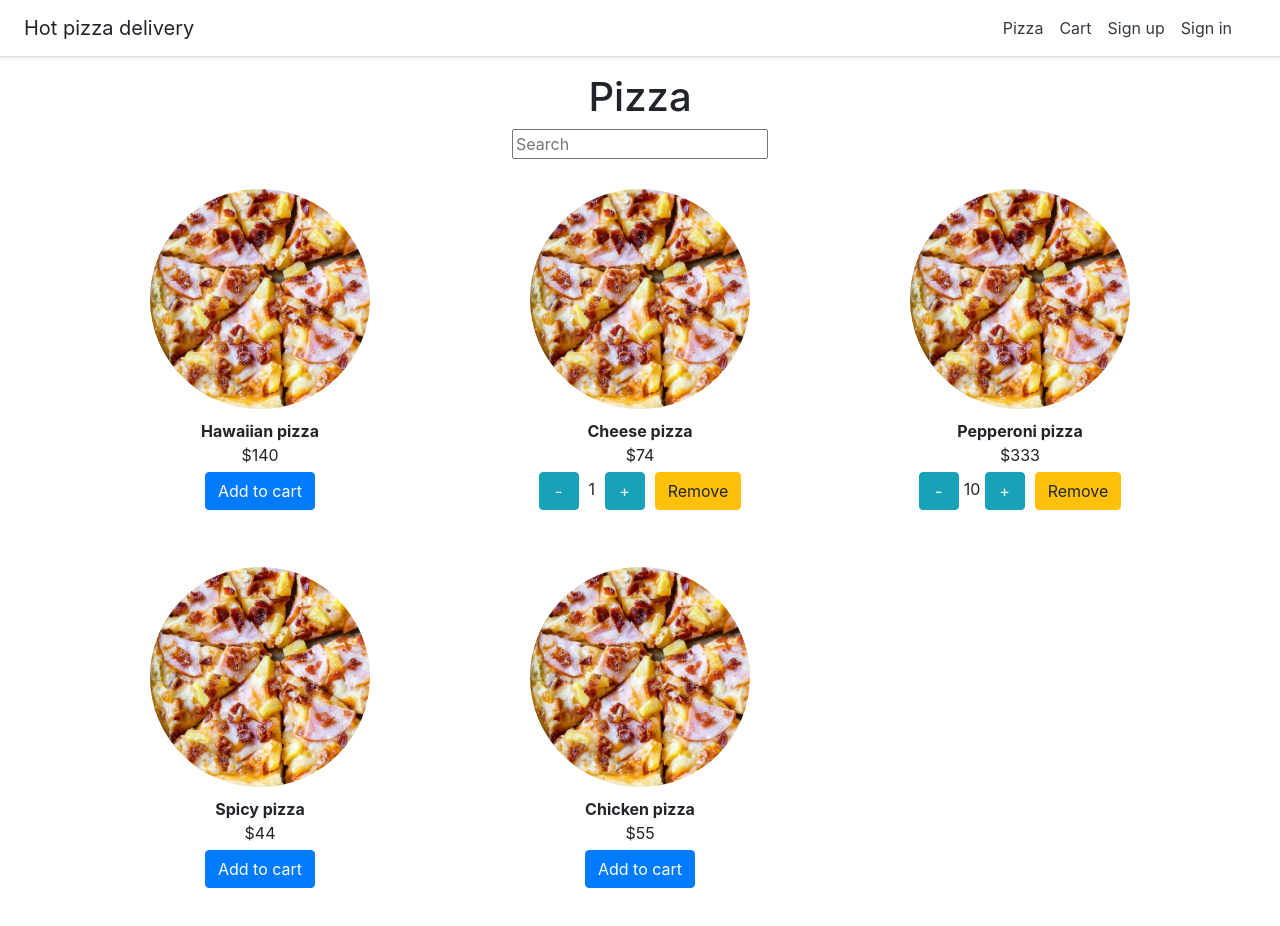
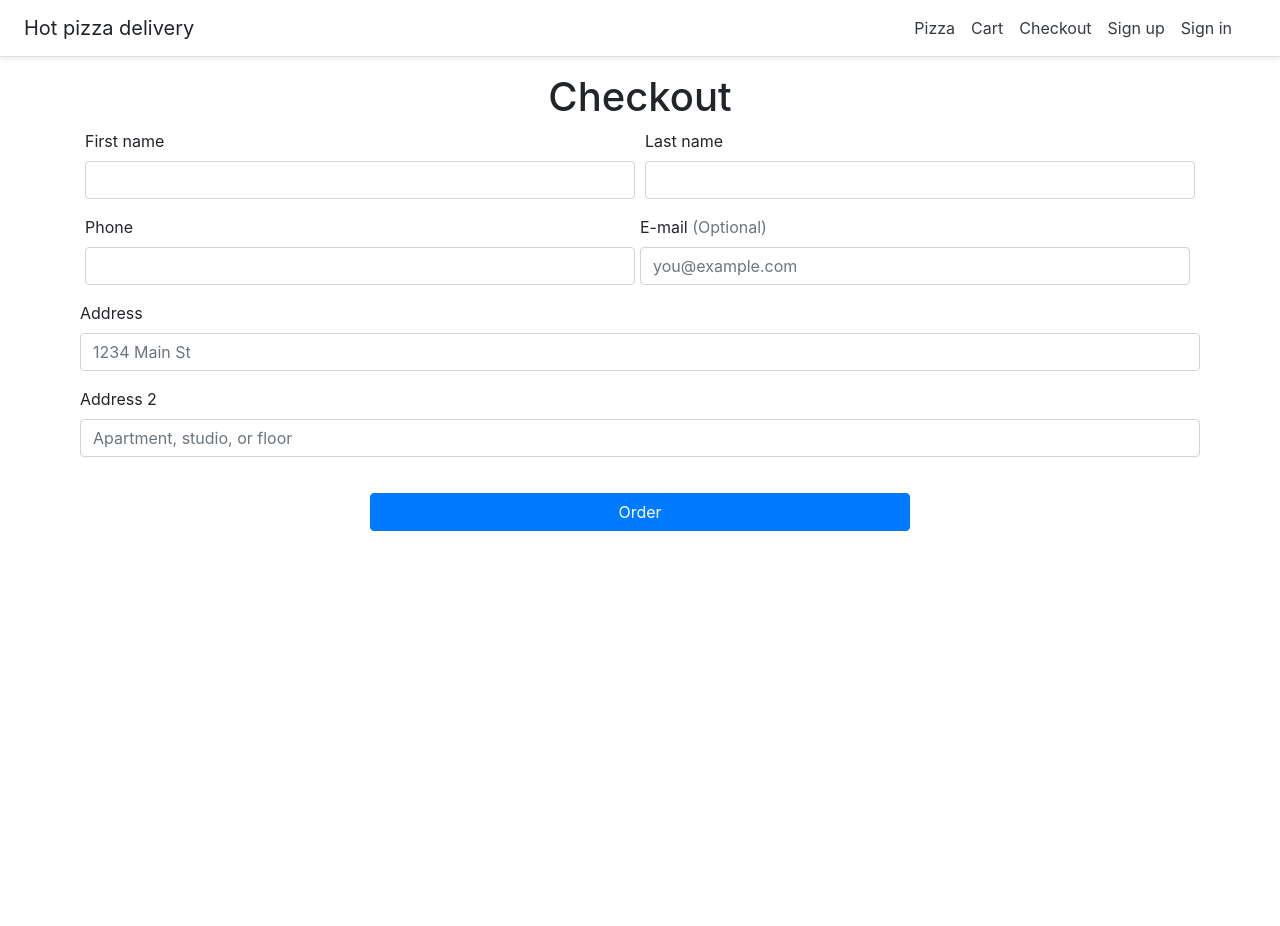
Before and after one commit to AlbertIlyasov/reactjs-pizza, a React (Create React App) app: page /checkout in a window 1280 px wide. Before the commit this address led to /catalog. Shown: the top 926 px of the page. After the commit the page ends 800 px from the top, so only its background shows below. Built offline with nearby package versions, Linux system fonts and the light colour scheme.

Commit message:
Add checkout wo sending an order

```diff
--- a/src/App.js
+++ b/src/App.js
@@ -17,7 +17,8 @@ export default () => {
   const cart = JSON.parse(localStorage.getItem(cartStorageName)) || []
 
   useEffect(() => {
-    document.title = title + ' - Pizza Delivery - React App'
+    const titlePieces = [title, 'Pizza Delivery - React App']
+    document.title = titlePieces.filter(piece => piece).join(' - ')
   }, [title])
 
   useEffect(() => {
@@ -96,6 +97,18 @@ export default () => {
     updateStorage()
   }
 
+  function cartClean() {
+    setProducts(products.map(product => {
+      product.qty = 0
+      return product
+    }))
+    updateStorage()
+  }
+
+  function isCartEmpty() {
+    return !products.filter(product => product.qty).length
+  }
+
   function filterProducts(e) {
     setKeyword(e.target.value.trim())
   }
@@ -109,6 +122,8 @@ export default () => {
       filterProducts,
       keyword,
       cartUpdate,
+      cartClean,
+      isCartEmpty,
       deliveryCost
     }}>
       <Router>
--- a/src/components/Header/index.js
+++ b/src/components/Header/index.js
@@ -9,6 +9,7 @@ export default () => (
       <nav className="my-2 my-md-0 mr-md-3">
         <NavLink to="/catalog" className="p-2 text-dark">Pizza</NavLink>
         <NavLink to="/cart" className="p-2 text-dark">Cart</NavLink>
+        <NavLink to="/checkout" className="p-2 text-dark">Checkout</NavLink>
         <NavLink to="/register" className="p-2 text-dark">Sign up</NavLink>
         <NavLink to="/login" className="p-2 text-dark">Sign in</NavLink>
       </nav>
--- a/src/pages/Cart/index.css
+++ b/src/pages/Cart/index.css
@@ -64,3 +64,7 @@
 .cart-summary .cart-summary__price::before {
   content: '$';
 }
+
+.cart-checkout-button {
+  padding: 20px;
+}
--- a/src/pages/Cart/index.js
+++ b/src/pages/Cart/index.js
@@ -1,6 +1,7 @@
 import React, { useContext, useEffect } from 'react'
 import Context from '../../context'
 import Loader from '../../components/Loader/'
+import { NavLink } from 'react-router-dom'
 import './index.css'
 
 function cartItemButtons(product, cartUpdate) {
@@ -26,12 +27,11 @@ function Cart() {
     loading,
     products,
     cartUpdate,
+    cartClean,
     deliveryCost
   } = useContext(Context)
 
-  useEffect(()=>{
-    setTitle('Cart')
-  }, [setTitle])
+  useEffect(() => setTitle('Cart'), [setTitle])
 
   if (loading) {
     return <Loader />
@@ -69,33 +69,44 @@ function Cart() {
     return <div className="row justify-content-center">Cart is empty.</div>
   }
 
-  const cartSummaryNameClass = 'offset-3 col-4 offset-md-4 col-md-2 cart-summary__name'
-  const cartSummaryValueClass = 'col-3 col-md-2 cart-summary__value'
+  const cartSummaryNameClass = 'offset-1 offset-md-3 col-5 col-md-3 cart-summary__name'
+  const cartSummaryValueClass = 'col-5 col-md-3 cart-summary__value'
   return (
     <>
       {list}
+      <div className="row d-flex justify-content-center cart-checkout-button">
+        <button className="btn btn-danger" onClick={cartClean}>
+          Remove all
+        </button>
+      </div>
       <div className="cart-summary">
         <div className="row">
-
           <div className={cartSummaryNameClass}>Qty:</div>
           <div className={cartSummaryValueClass}>{qty}</div>
-
+        </div>
+        <div className="row">
           <div className={cartSummaryNameClass}>Total:</div>
           <div className={cartSummaryValueClass}>
             <span className="cart-summary__price">{total}</span>
           </div>
-
+        </div>
+        <div className="row">
           <div className={cartSummaryNameClass}>Delivery:</div>
           <div className={cartSummaryValueClass}>
             <span className="cart-summary__price">{deliveryCost}</span>
           </div>
-
+        </div>
+        <div className="row">
           <div className={cartSummaryNameClass}>Final:</div>
           <div className={cartSummaryValueClass}>
             <span className="cart-summary__price">{total + deliveryCost}</span>
           </div>
-
         </div>
+      </div>
+      <div className="row d-flex justify-content-center cart-checkout-button">
+        <NavLink to="/checkout" className="btn btn-primary">
+          Checkout
+        </NavLink>
       </div>
     </>
   )
--- a/src/pages/Catalog/index.js
+++ b/src/pages/Catalog/index.js
@@ -12,9 +12,7 @@ export const Catalog = () => {
     keyword
   } = useContext(Context)
 
-  useEffect(() => {
-    setTitle('Pizza')
-  }, [setTitle])
+  useEffect(() => setTitle('Pizza'), [setTitle])
 
   if (loading) {
     return <Loader />
--- /dev/null
+++ b/src/pages/Checkout/index.css
@@ -0,0 +1,3 @@
+.checkout .checkout__button {
+  margin-top: 20px;
+}
--- /dev/null
+++ b/src/pages/Checkout/index.js
@@ -0,0 +1,135 @@
+import React, { useState, useEffect, useContext } from 'react'
+import Context from '../../context'
+import './index.css'
+
+export const Checkout = () => {
+  const {
+    setTitle,
+    products,
+    cartClean,
+    isCartEmpty
+  } = useContext(Context)
+  const checkoutStorageName = 'checkout'
+  const [checkout, setCheckout] = useState(
+    JSON.parse(localStorage.getItem(checkoutStorageName))
+    || {
+      firstName: '',
+      lastName: '',
+      phone: '',
+      email: '',
+      address: '',
+      address2: ''
+    }
+  )
+  const [statusOrder, setStatusOrder] = useState(null)
+
+  useEffect(() => setTitle('Checkout'), [setTitle])
+
+  function handleChange(e) {
+    const changedCheckout = {...checkout}
+    changedCheckout[e.target.id] = e.target.value
+    setCheckout(changedCheckout)
+
+    localStorage.setItem(
+      checkoutStorageName,
+      JSON.stringify(changedCheckout)
+    )
+  }
+
+  function handleSubmit(e) {
+    e.preventDefault()
+    const isSuccess = sendOrder()
+    if (isSuccess) {
+      cartClean()
+    }
+    setStatusOrder(isSuccess)
+  }
+
+  function sendOrder() {
+    const order = {
+      customer: checkout,
+      items: products
+      .filter(props => props.qty)
+      .map(props => {
+        return {
+          'id': props.id,
+          'qty': props.qty
+        }
+      })
+    }
+    console.log('Emulation of sending the order', order)
+    return true
+  }
+
+  if (statusOrder) {
+    return (
+      <div className="row alert alert-success">
+        Thank you! The order was successfully sent.
+      </div>
+    )
+  }
+
+  if (isCartEmpty()) {
+    return (
+      <div className="row justify-content-center">
+        Nothing to order. Cart is empty.
+      </div>
+    )
+  }
+
+  return (
+    <form className="checkout" method="get" onSubmit={handleSubmit}>
+      <div className="form-row">
+        <div className="form-group col-md-6">
+          <label htmlFor="firstName">First name</label>
+          <input type="input" className="form-control" id="firstName"
+            value={checkout.firstName} onChange={handleChange}/>
+        </div>
+        <div className="form-group col-md-6">
+          <label htmlFor="lastName">Last name</label>
+          <input type="input" className="form-control" id="lastName"
+            value={checkout.lastName} onChange={handleChange}/>
+        </div>
+      </div>
+      <div className="form-row">
+        <div className="form-group col-md-6">
+          <label htmlFor="phone">Phone</label>
+          <input type="tel" className="form-control" id="phone"
+            value={checkout.phone} onChange={handleChange}/>
+        </div>
+        <div className="form-row form-group col-md-6">
+          <label htmlFor="email">E-mail <span className="text-muted">
+            (Optional)</span></label>
+          <input type="email" className="form-control" id="email"
+            placeholder="you@example.com"
+            value={checkout.email} onChange={handleChange}/>
+        </div>
+      </div>
+      <div className="form-row form-group">
+        <label htmlFor="address">Address</label>
+        <input type="text" className="form-control" id="address"
+          placeholder="1234 Main St"
+          value={checkout.address} onChange={handleChange}/>
+      </div>
+      <div className="form-row form-group">
+        <label htmlFor="address2">Address 2</label>
+        <input type="text" className="form-control" id="address2"
+          placeholder="Apartment, studio, or floor"
+          value={checkout.address2} onChange={handleChange}/>
+      </div>
+      {statusOrder !== true && statusOrder !== null && (
+        <div className="row alert alert-danger">
+          Error in the order submission process.
+          Please try again.
+        </div>
+      )}
+      <div className="row">
+        <div className="offset-md-3 col-md-6">
+          <button type="submit"
+            className="btn btn-primary btn-block checkout__button">
+            Order</button>
+        </div>
+      </div>
+    </form>
+  )
+}
--- a/src/router.js
+++ b/src/router.js
@@ -6,6 +6,7 @@ import {
 } from 'react-router-dom'
 import { Catalog } from './pages/Catalog/'
 import { Cart } from './pages/Cart/'
+import { Checkout } from './pages/Checkout/'
 
 export const useRoutes = () => (
     <Switch>
@@ -15,6 +16,9 @@ export const useRoutes = () => (
       <Route path="/cart" exact>
         <Cart/>
       </Route>
+      <Route path="/checkout" exact>
+        <Checkout/>
+      </Route>
       <Redirect to="/catalog"/>
     </Switch>
 )
```
